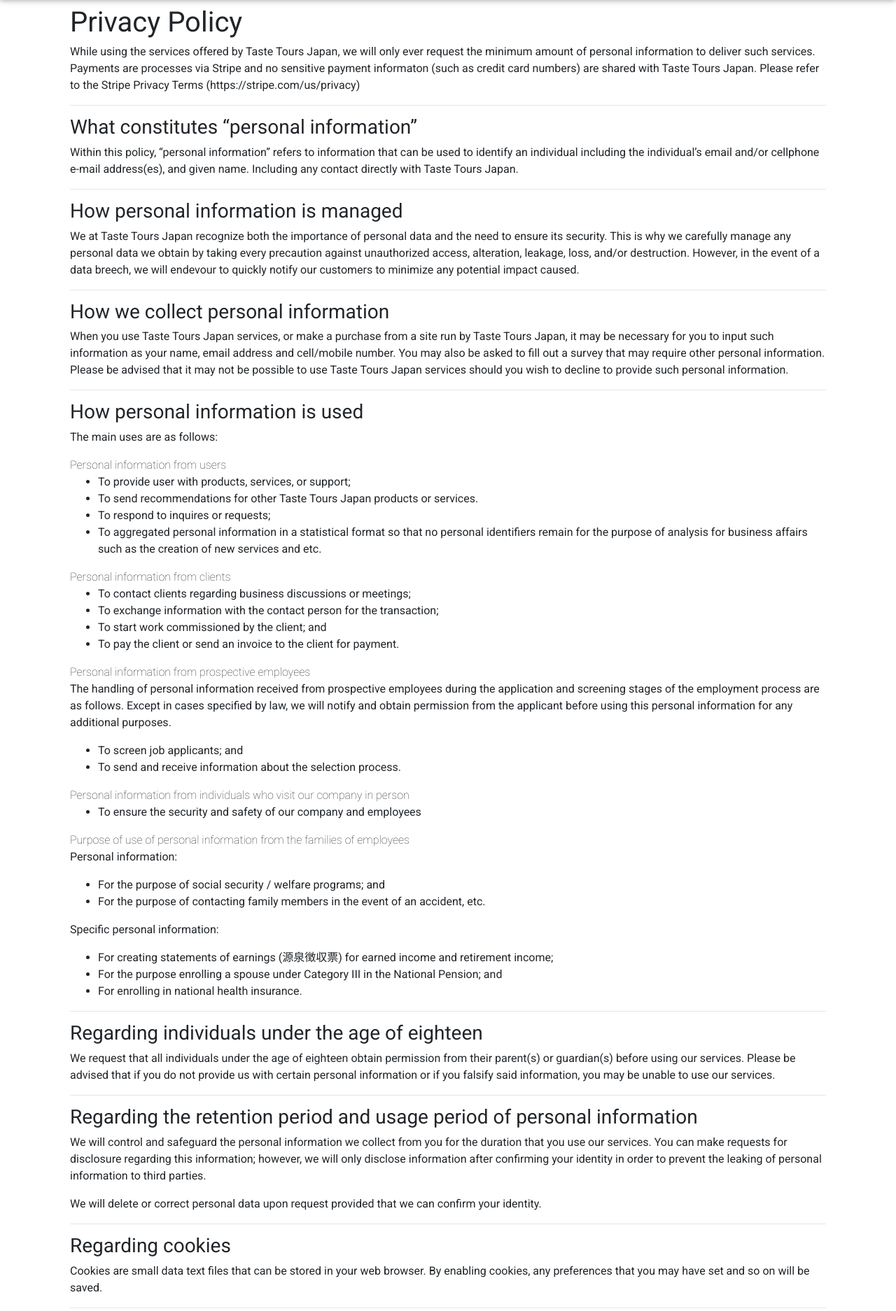
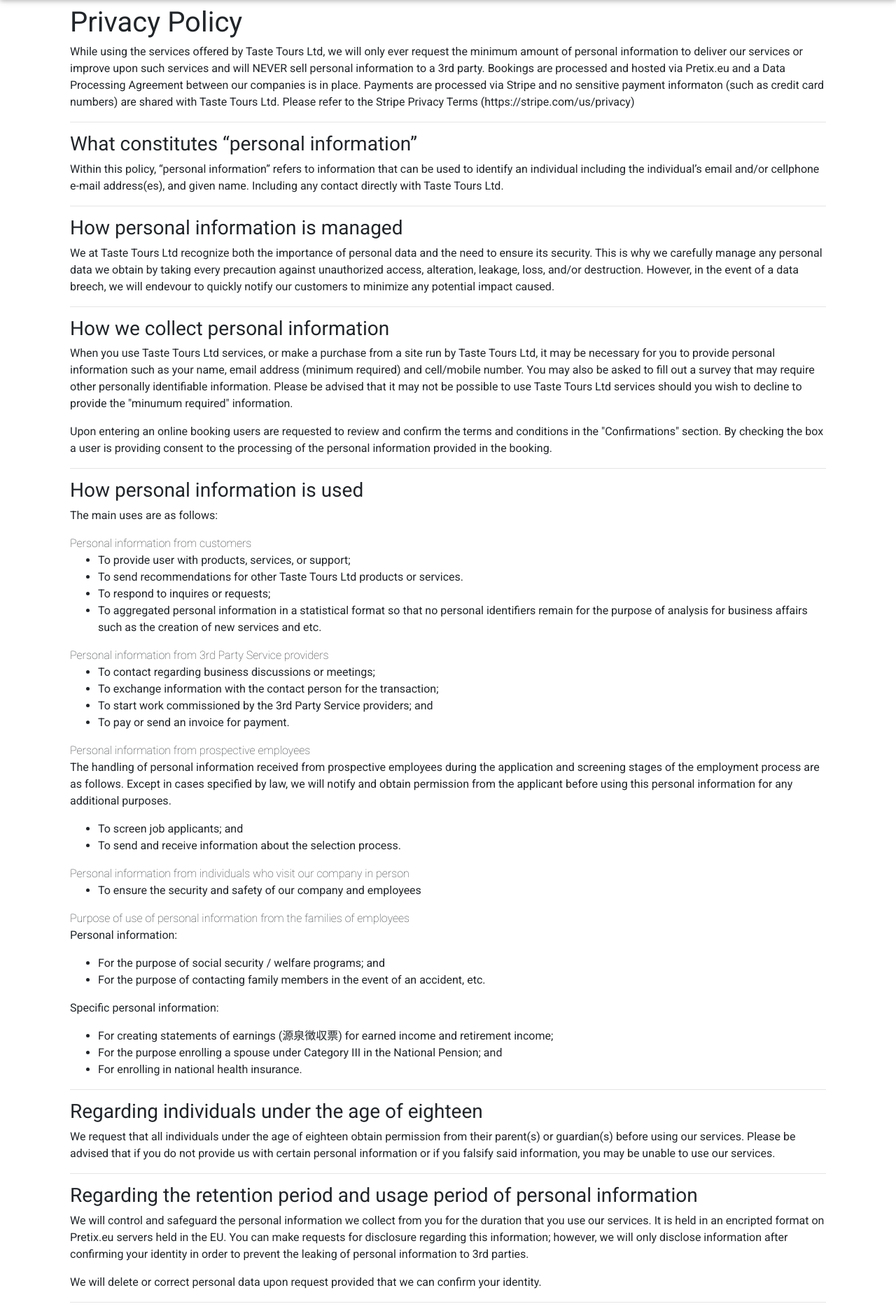
Before and after one commit to AoiToShiro/django-tastetours, a Django app: page /privacy/ in a window 1280 px wide. Shown: the part 62-1936 px from the top of the page at 70% size. Run offline with Django 3.2, Linux system fonts and the light colour scheme; parts of the project's set-up code (start-up, migrations or seed data) failed here and were passed over; some libraries are stand-ins or nearby versions.

Commit message:
Privacy and Terms updated

```diff
--- a/config/settings/base.py
+++ b/config/settings/base.py
@@ -327,6 +327,8 @@
 
 # Your common stuff: Below this line define 3rd party library settings
 # ------------------------------------------------------------------------------
+GOOGLE_RECAPTCHA_SECRET_KEY = env('GOOGLE_RECAPTCHA_SECRET_KEY')
+
 CKEDITOR_UPLOAD_PATH = "uploads/"
 CKEDITOR_IMAGE_BACKEND = "pillow"
 
--- a/tastetoursjapan_project/templates/contactus/email.html
+++ b/tastetoursjapan_project/templates/contactus/email.html
@@ -5,7 +5,7 @@
 {% block content %}
 <br><br><br>
 <body>
-
+{% comment %} Need to figure out reCapture {% endcomment %}
 
 <h1>Contact Us</h1>
 <br>
@@ -13,6 +13,7 @@
   <form method="post">
       {% csrf_token %}
       {{ form.as_p }}
+      {% comment %} <div class="g-recaptcha" data-sitekey=settings.GOOGLE_RECAPTCHA_SECRET_KEY></div> {% endcomment %}
       <div class="form-actions">
         <button class="btn btn-primary"type="submit">Submit</button>
       </div>
@@ -29,5 +30,8 @@
     {% endfor %}
 </ul>
 {% endif %}
+{% comment %} js {% endcomment %}
+{% comment %} <script src='https://www.google.com/recaptcha/api.js'></script> {% endcomment %}
+
 </body>
 {% endblock content %}
--- a/tastetoursjapan_project/templates/pages/privacy.html
+++ b/tastetoursjapan_project/templates/pages/privacy.html
@@ -10,44 +10,45 @@
             <div class="template_content">
                 <dl>
                     <div class="pp-img-container">
-                        <p>While using the services offered by Taste Tours Japan, we will only ever request the minimum amount of personal information to deliver such services. Payments are processes via Stripe and no sensitive payment informaton (such as credit card numbers) are shared with Taste Tours Japan. Please refer to the Stripe Privacy Terms (https://stripe.com/us/privacy)</p>
+                        <p>While using the services offered by Taste Tours Ltd, we will only ever request the minimum amount of personal information to deliver our services or improve upon such services and will NEVER sell personal information to a 3rd party. Bookings are processed and hosted via Pretix.eu and a Data Processing Agreement between our companies is in place. Payments are processed via Stripe and no sensitive payment informaton (such as credit card numbers) are shared with Taste Tours Ltd. Please refer to the Stripe Privacy Terms (https://stripe.com/us/privacy)</p>
                     </div>
                     <hr>
                     <dt><h3>What constitutes “personal information”</h3></dt>
                     <dd>
-                        <p>Within this policy, “personal information” refers to information that can be used to identify an individual including the individual’s email and/or cellphone e-mail address(es), and given name. Including any contact directly with Taste Tours Japan.</p>
+                        <p>Within this policy, “personal information” refers to information that can be used to identify an individual including the individual’s email and/or cellphone e-mail address(es), and given name. Including any contact directly with Taste Tours Ltd.</p>
                     </dd>
                     <hr>
                     <dt><h3>How personal information is managed</h3></dt>
                     <dd>
-                        <p>We at Taste Tours Japan recognize both the importance of personal data and the need to ensure its security. This is why we carefully manage any personal data we obtain by taking every precaution against unauthorized access, alteration, leakage, loss, and/or destruction. However, in the event of a data breech, we will endevour to quickly notify our customers to minimize any potential impact caused.</p>
+                        <p>We at Taste Tours Ltd recognize both the importance of personal data and the need to ensure its security. This is why we carefully manage any personal data we obtain by taking every precaution against unauthorized access, alteration, leakage, loss, and/or destruction. However, in the event of a data breech, we will endevour to quickly notify our customers to minimize any potential impact caused.</p>
                     </dd>
                     <hr>
                     <dt><h3>How we collect personal information</h3></dt>
                     <dd>
-                        <p>When you use Taste Tours Japan services, or make a purchase from a site run by Taste Tours Japan, it may be necessary for you to input such information as your name, email address and cell/mobile number. You may also be asked to fill out a survey that may require other personal information. Please be advised that it may not be possible to use Taste Tours Japan services should you wish to decline to provide such personal information.</p>
+                        <p>When you use Taste Tours Ltd services, or make a purchase from a site run by Taste Tours Ltd, it may be necessary for you to provide personal information such as your name, email address (minimum required) and cell/mobile number. You may also be asked to fill out a survey that may require other personally identifiable information. Please be advised that it may not be possible to use Taste Tours Ltd services should you wish to decline to provide the "minumum required" information.</p>
+                        <p>Upon entering an online booking users are requested to review and confirm the terms and conditions in the "Confirmations" section. By checking the box a user is providing consent to the processing of the personal information provided in the booking.</p>
                     </dd>
                     <hr>
                     <dt><h3>How personal information is used</h3></dt>
                     <dd>
                         <p>The main uses are as follows:</p>
                     </dd>
-                    <dt><span>Personal information from users</span></dt>
+                    <dt><span>Personal information from customers</span></dt>
                     <dd>
                         <ul>
                             <li>To provide user with products, services, or support;</li>
-                            <li>To send recommendations for other Taste Tours Japan products or services.</li>
+                            <li>To send recommendations for other Taste Tours Ltd products or services.</li>
                             <li>To respond to inquires or requests;</li>
                             <li>To aggregated personal information in a statistical format so that no personal identifiers remain for the purpose of analysis for business affairs such as the creation of new services and etc.</li>
                         </ul>
                     </dd>
-                    <dt><span>Personal information from clients</span></dt>
+                    <dt><span>Personal information from 3rd Party Service providers</span></dt>
                     <dd>
                         <ul>
-                            <li>To contact clients regarding business discussions or meetings;</li>
+                            <li>To contact regarding business discussions or meetings;</li>
                             <li>To exchange information with the contact person for the transaction;</li>
-                            <li>To start work commissioned by the client; and</li>
-                            <li>To pay the client or send an invoice to the client for payment.</li>
+                            <li>To start work commissioned by the 3rd Party Service providers; and</li>
+                            <li>To pay or send an invoice for payment.</li>
                         </ul>
                     </dd>
                     <dt><span>Personal information from prospective employees</span></dt>
@@ -87,7 +88,7 @@
                     <hr>
                     <dt><h3>Regarding the retention period and usage period of personal information</h3></dt>
                     <dd>
-                        <p>We will control and safeguard the personal information we collect from you for the duration that you use our services. You can make requests for disclosure regarding this information; however, we will only disclose information after confirming your identity in order to prevent the leaking of personal information to third parties.</p>
+                        <p>We will control and safeguard the personal information we collect from you for the duration that you use our services. It is held in an encripted format on Pretix.eu servers held in the EU. You can make requests for disclosure regarding this information; however, we will only disclose information after confirming your identity in order to prevent the leaking of personal information to 3rd parties.</p>
                         <p>We will delete or correct personal data upon request provided that we can confirm your identity.</p>
                     </dd>
                     <hr>
@@ -103,13 +104,13 @@
                     <hr>
                     <dt><h3>Personal Information Management</h3></dt>
                     <dd>
-                        <p>Taste Tours Japan takes every possible precaution to prevent unauthorized access of our network and access to our management server from outside our network. Along with ensuring the safety of your personal information, we take appropriate measures to maintain the accuracy of these precautions when transmitting personal information.</p>
+                        <p>Taste Tours Ltd takes every possible precaution to prevent unauthorized access of our network and access to our management server from outside our network. Along with ensuring the safety of your personal information, we take appropriate measures to maintain the accuracy of these precautions when transmitting personal information.</p>
                     </dd>
                     <hr>
                     <dt><h3>Additional information</h3></dt>
                     <dd>
-                        <p>Please be advised that Taste Tours Japan may change or modify this privacy policy in the future based on changes to our services or advances in telecommunications technology.</p>
-                        <p> The items outlined in this policy apply only to dealings between Taste Tours Japan and its customers.</p>
+                        <p>Please be advised that Taste Tours Ltd may change or modify this privacy policy in the future based on changes to our services or advances in telecommunications technology.</p>
+                        <p>The items outlined in this policy apply only to dealings between Taste Tours Ltd and its customers.</p>
                     </dd>
                     <hr>
                     <dt><h3>Inquires regarding personal information</h3></dt>
@@ -127,7 +128,7 @@
 <div class="">
   <footer class="container">
     <p class="float-right"><a href="#">Back to top</a></p>
-    <p>&copy; 2018 Taste Tours Japan. &middot; <a href="{% url 'privacy' %}">Privacy</a> &middot; <a href="{% url 'terms' %}">Terms</a></p>
+    <p>&copy; 2018 Taste Tours Ltd. &middot; <a href="{% url 'privacy' %}">Privacy</a> &middot; <a href="{% url 'terms' %}">Terms</a></p>
   </footer>
 </div>
 
```
Also changed, not shown: tastetoursjapan_project/contactus/views.py (+16 -1 lines), tastetoursjapan_project/templates/pages/terms.html (+15 -13 lines).
